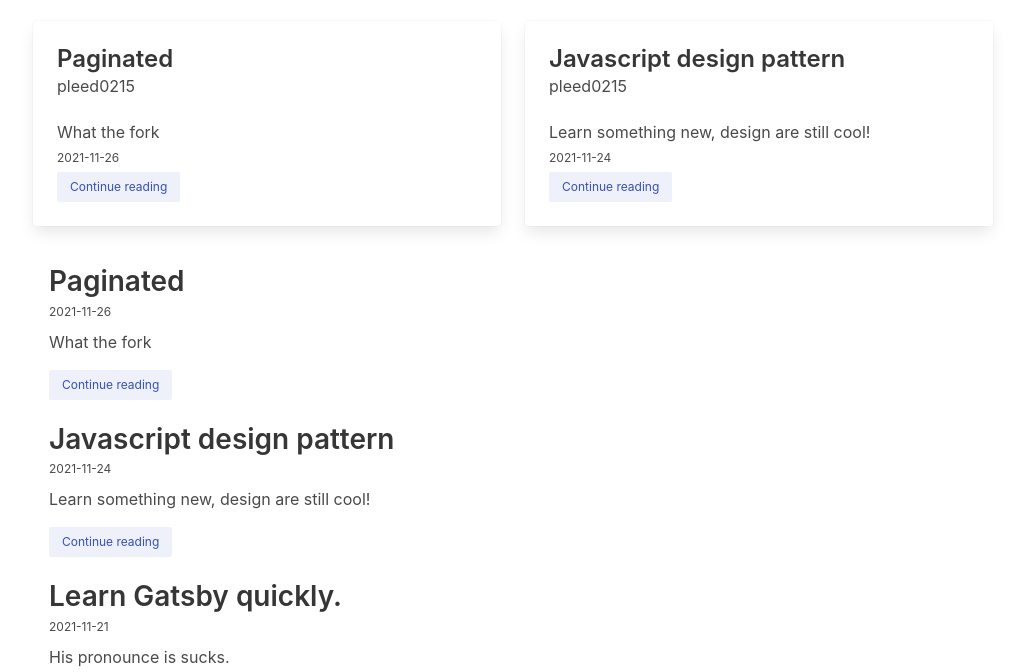
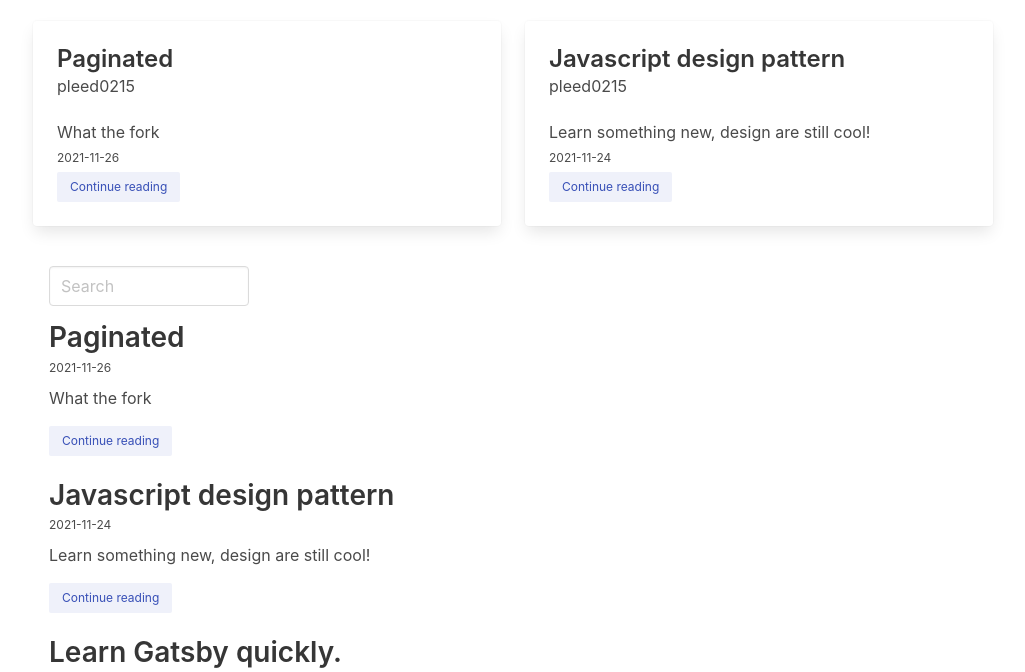
Before and after one commit to pleed0215/udemy-gatsby, a Gatsby site: page / in a window 1280 px wide. Shown: the part 107-779 px from the top of the page, without its empty margins (127-1152 px from the left). Built offline with nearby package versions, Linux system fonts and the light colour scheme; Gatsby itself is replaced by a stand-in of ours.

Commit message:
Search part done

```diff
--- /dev/null
+++ b/data/searchIndex.json
@@ -0,0 +1,19 @@
+{
+  "blogs": [
+    {
+      "slug": "learn-program-js",
+      "title": "Learn program in javascript",
+      "subtitle": "Fuck you what are you looking"
+    },
+    {
+      "slug": "learn-gatsby-quick",
+      "title": "Learn Gatsby quickly.",
+      "subtitle": "His pronounce is sucks."
+    },
+    {
+      "slug": "js-design-pattern",
+      "title": "Javascript design pattern",
+      "subtitle": "Learn something new, design are still cool!"
+    }
+  ]
+}
--- a/gatsby-node.js
+++ b/gatsby-node.js
@@ -1,5 +1,20 @@
 const axios = require('axios');
 const { createFilePath } = require('gatsby-source-filesystem');
+const searchIndex = require('./data/searchIndex.json');
+
+exports.onCreatePage = ({ page, actions }) => {
+    const { createPage, deletePage } = actions;
+    if (page.path === '/') {
+        deletePage(page);
+        createPage({
+            ...page,
+            context: {
+                ...page.context,
+                searchIndex,
+            },
+        });
+    }
+};
 
 exports.createPages = async ({ graphql, actions: { createPage } }) => {
     const result = await graphql(`
--- a/package.json
+++ b/package.json
@@ -22,6 +22,7 @@
     "gatsby-remark-prismjs": "^6.2.0",
     "gatsby-source-filesystem": "^4.2.0",
     "gatsby-transformer-remark": "^5.2.0",
+    "js-search": "^2.0.0",
     "prismjs": "^1.25.0",
     "react": "^17.0.1",
     "react-dom": "^17.0.1",
--- a/src/components/blog.list.tsx
+++ b/src/components/blog.list.tsx
@@ -1,11 +1,21 @@
 import * as React from 'react';
 import Blog from './blog';
 
-export default function BlogList({ blogs }) {
-
+export default function BlogList({ blogs, search: SearchBox, searchIndex }) {
     return (
-        <div className='columns is-multiline'>
-            {blogs.map(blog => <div key={blog.id} className={'column is-9'}><Blog blog={blog} /></div>)}
-        </div>
+        <>
+            {SearchBox && (
+                <div className={'mb-4'}>
+                    <SearchBox searchIndex={searchIndex} />
+                </div>
+            )}
+            <div className="columns is-multiline">
+                {blogs.map((blog) => (
+                    <div key={blog.id} className={'column is-9'}>
+                        <Blog blog={blog} />
+                    </div>
+                ))}
+            </div>
+        </>
     );
 }
--- a/src/components/search.container.js
+++ b/src/components/search.container.js
@@ -1,43 +1,82 @@
-import React, { useState } from "react"
-import * as styles from "./searchContainer.module.scss";
+import React, { useState } from 'react';
+import * as JsSearch from 'js-search';
+import * as styles from './searchContainer.module.scss';
+import { Link } from 'gatsby';
 
-export default function SearchContainer() {
+export default function SearchContainer({ searchIndex }) {
     const [search, setSearch] = useState({
-        results: [{
-            slug: "blog-1",
-            title: "blog 1 title",
-            subtitle: "blog 1 subtitle"
-        }, {
-            slug: "blog-2",
-            title: "blog 2 title",
-            subtitle: "blog 2 subtitle"
-        }]
-    })
+        results: [],
+        engine: {},
+        query: '',
+    });
+
+    const rebuildIndex = React.useCallback(() => {
+        if (searchIndex) {
+            const searchEngine = new JsSearch.Search('slug');
+            searchEngine.sanitizer = new JsSearch.LowerCaseSanitizer();
+            searchEngine.indexStrategy = new JsSearch.PrefixIndexStrategy();
+            // Tf - Term Frequency
+            // Idf - Inverse Document Frequency
+            searchEngine.searchIndex = new JsSearch.TfIdfSearchIndex('slug');
+            searchEngine.addIndex('title');
+            searchEngine.addIndex('subtitle');
+            searchEngine.addDocuments(searchIndex.blogs);
+            setSearch({
+                results: [],
+                query: '',
+                engine: searchEngine,
+            });
+        }
+    }, [searchIndex]);
+
+    React.useEffect(() => {
+        rebuildIndex();
+    }, [rebuildIndex]);
+
+    const onChangeText = ({ target: { value } }) => {
+        if (search.engine) {
+            setSearch({
+                ...search,
+                results: search.engine.search(value),
+                query: value,
+            });
+        }
+    };
 
     return (
         <div>
             <input
-                style={{width: "200px"}}
+                onChange={onChangeText}
+                value={search.query}
+                style={{ width: '200px' }}
                 className="input"
                 type="text"
-                placeholder="Search" />
-            { search.results.length > 0 &&
-                <div
-                    className={`${styles.options} select is-multiple`}>
+                placeholder="Search"
+            />
+            {search.results.length > 0 && (
+                <div className={`${styles.options} select is-multiple`}>
                     <ul>
-                        { search.results.map(result => (
-                            <li
-                                role='presentation'
+                        {search.results.map((result) => (
+                            <Link
+                                to={`/blogs_v2/${result.slug}`}
                                 key={result.slug}
-                                className={`${styles.option} p-2`}>
-                                <p className={`${styles.title}`}>{result.title}</p>
-                                <p className={`${styles.subtitle}`}>{result.subtitle}</p>
-                            </li>
-                        ))
-                        }
+                            >
+                                <li
+                                    role="presentation"
+                                    className={`${styles.option} p-2`}
+                                >
+                                    <p className={`${styles.title}`}>
+                                        {result.title}
+                                    </p>
+                                    <p className={`${styles.subtitle}`}>
+                                        {result.subtitle}
+                                    </p>
+                                </li>
+                            </Link>
+                        ))}
                     </ul>
                 </div>
-            }
+            )}
         </div>
-    )
+    );
 }
--- a/src/pages/index.tsx
+++ b/src/pages/index.tsx
@@ -3,6 +3,7 @@ import { PageProps, graphql, Link } from 'gatsby';
 import Layout from '../components/layout';
 import FeaturedBlog from '../components/featured.blog';
 import BlogList from '../components/blog.list';
+import SearchContainer from '../components/search.container';
 
 type MarkdownResultType = {
     allMarkdownRemark: {
@@ -22,18 +23,24 @@ type MarkdownResultType = {
     };
 };
 
-const MarkdownPage: React.FC<PageProps<MarkdownResultType>> = ({ data }) => {
+const MarkdownPage: React.FC<
+    PageProps<MarkdownResultType, { searchIndex: any }>
+> = ({ data, pageContext: { searchIndex } }) => {
     return (
         <Layout>
             <div className={'columns'}>
                 {data.allMarkdownRemark.nodes.slice(0, 2).map((node) => (
                     <div className={'column'} key={node.id}>
-                       <FeaturedBlog blog={node}/>
+                        <FeaturedBlog blog={node} />
                     </div>
                 ))}
             </div>
-            <div className={"p-4"}>
-                <BlogList blogs={data.allMarkdownRemark.nodes}/>
+            <div className={'p-4'}>
+                <BlogList
+                    blogs={data.allMarkdownRemark.nodes}
+                    search={SearchContainer}
+                    searchIndex={searchIndex}
+                />
             </div>
         </Layout>
     );
@@ -41,7 +48,12 @@ const MarkdownPage: React.FC<PageProps<MarkdownResultType>> = ({ data }) => {
 
 export const query = graphql`
     query {
-        allMarkdownRemark(sort: {order: [DESC, DESC], fields: [frontmatter___date, frontmatter___rating]}) {
+        allMarkdownRemark(
+            sort: {
+                order: [DESC, DESC]
+                fields: [frontmatter___date, frontmatter___rating]
+            }
+        ) {
             totalCount
             nodes {
                 id
```
Also changed, not shown: 1 other file.
